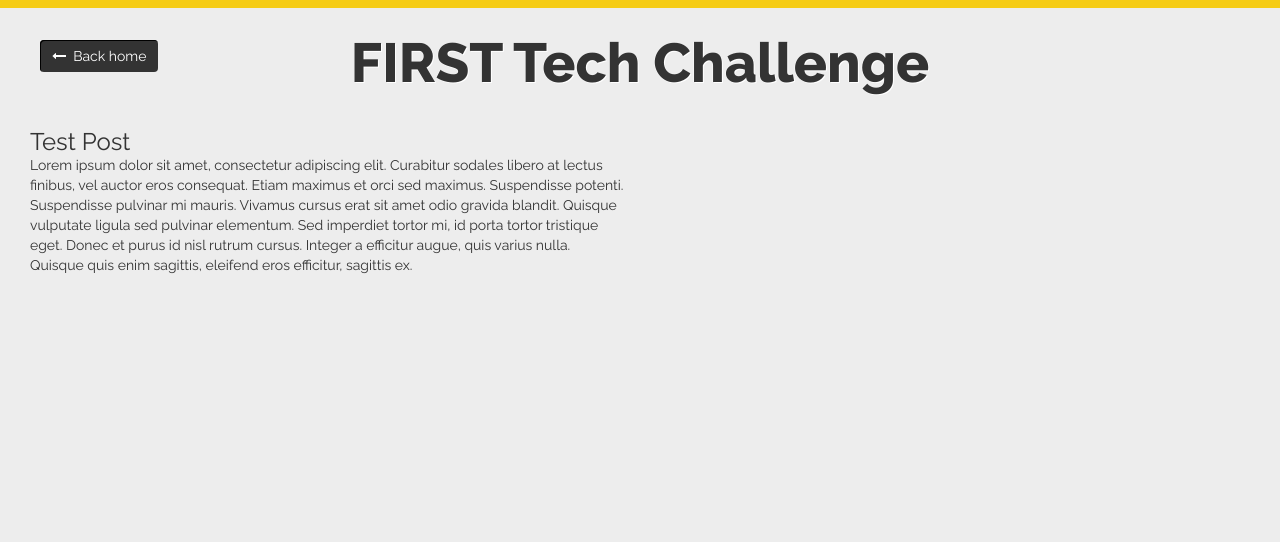
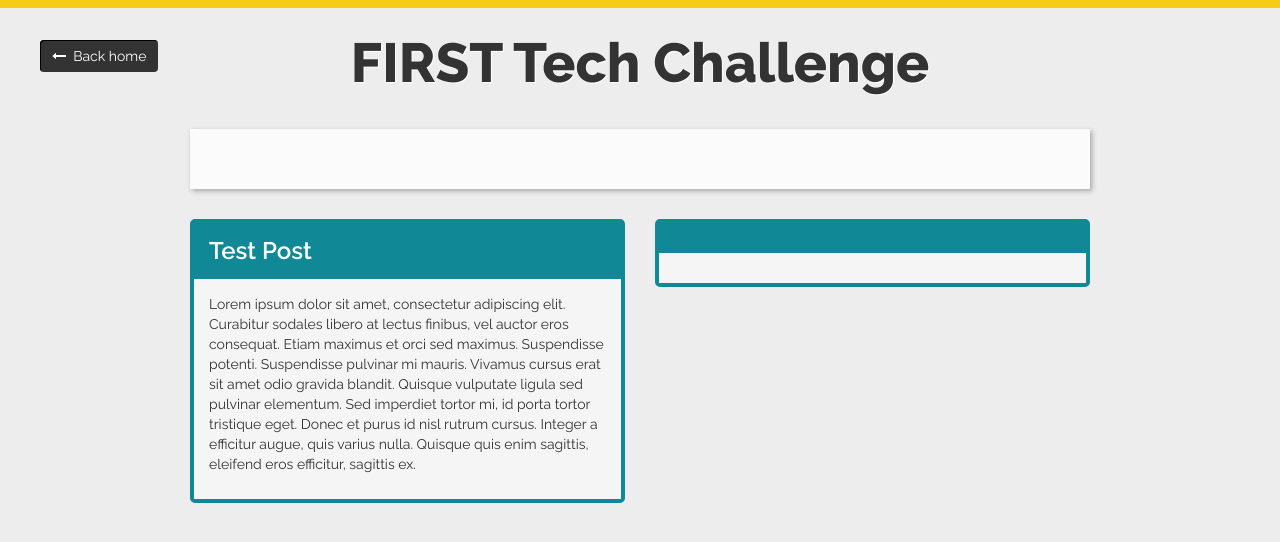
Before and after one commit to lauraschultz/mythicalrobotics, a Jekyll site: the page built from ftc/index.html, in a window 1280 px wide. Shown: the top 542 px of the page. Built offline with Jekyll 4.4.1, drawn with Linux system fonts in a browser that asks for light colours; nearby versions of some CDN libraries.

Commit message:
add page.css to head file

```diff
--- a/_includes/head.html
+++ b/_includes/head.html
@@ -11,3 +11,4 @@
 <link rel="stylesheet" href="https://maxcdn.bootstrapcdn.com/font-awesome/4.4.0/css/font-awesome.min.css">
 
 <link rel="stylesheet" type="text/css" media="screen" href="{{ site.baseurl }}/css/home.css">
+<link rel="stylesheet" type="text/css" media="screen" href="{{ site.baseurl }}/css/page.css">
--- a/ftc/index.html
+++ b/ftc/index.html
@@ -2,7 +2,7 @@
 layout: page
 title: FIRST Tech Challenge
 ---
-<div class="container">
+<div id="container">
 
 
 </div>
```
